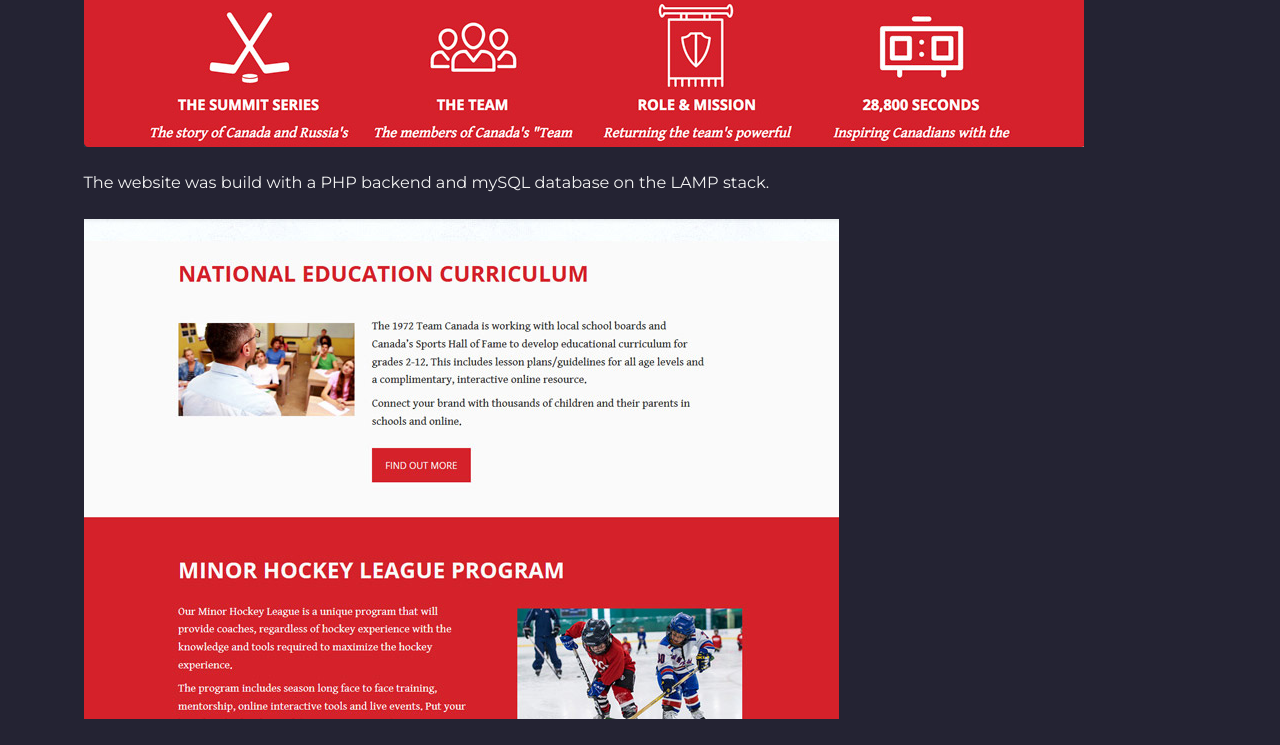
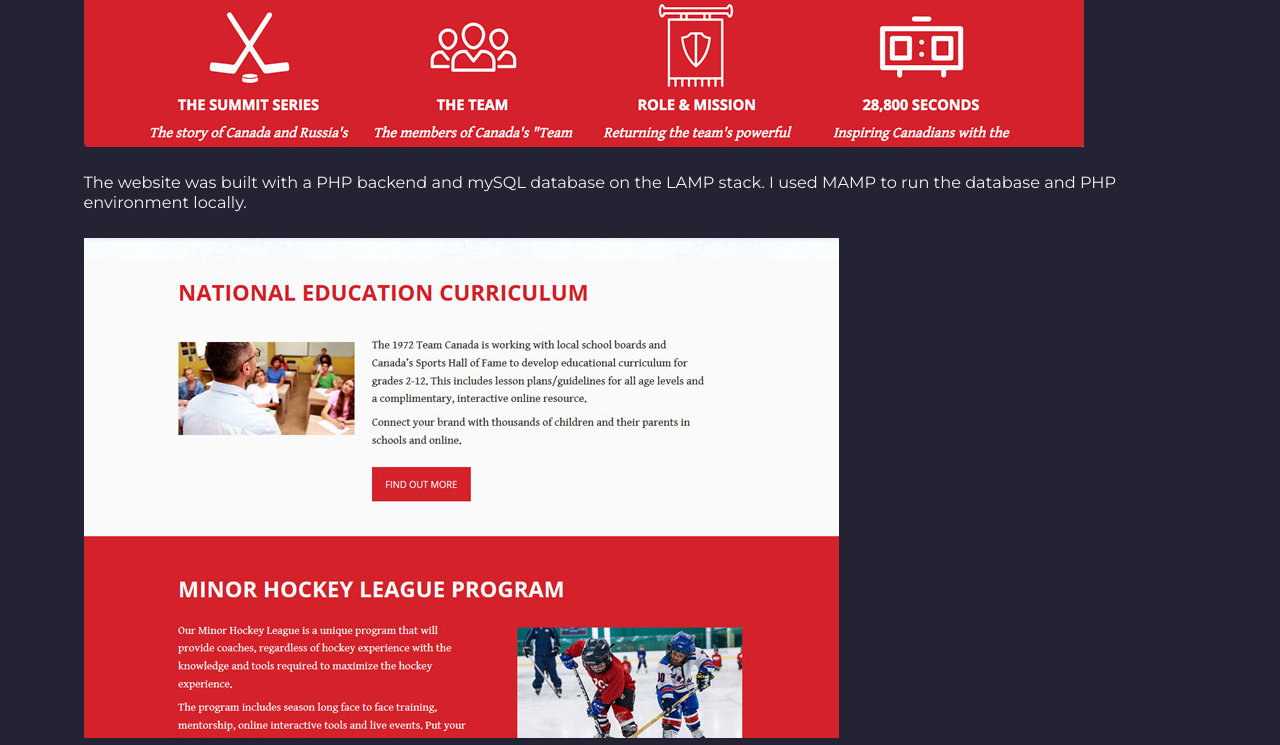
Before and after one commit to jarenmcdonald1/portfolio-starter, a Gatsby site: page /work/team-canada-72/ in a window 1280 px wide. Shown: the part 2063-2808 px from the top of the page. Built offline with nearby package versions, Linux system fonts and the light colour scheme; Gatsby itself is replaced by a stand-in of ours.

Commit message:
updated packages

```diff
--- a/content/projects/team-canada-72/index.md
+++ b/content/projects/team-canada-72/index.md
@@ -20,6 +20,6 @@
 
  ![Team Canada 1972 legacy page](./tc-sample-4.jpg)
 
- The website was build with a PHP backend and mySQL database on the LAMP stack.
+ The website was built with a PHP backend and mySQL database on the LAMP stack. I used MAMP to run the database and PHP environment locally.
 
  ![Team Canada 1972 events and programs page](./tc-sample-2.jpg)
```
Also changed, not shown: 2 other files.
